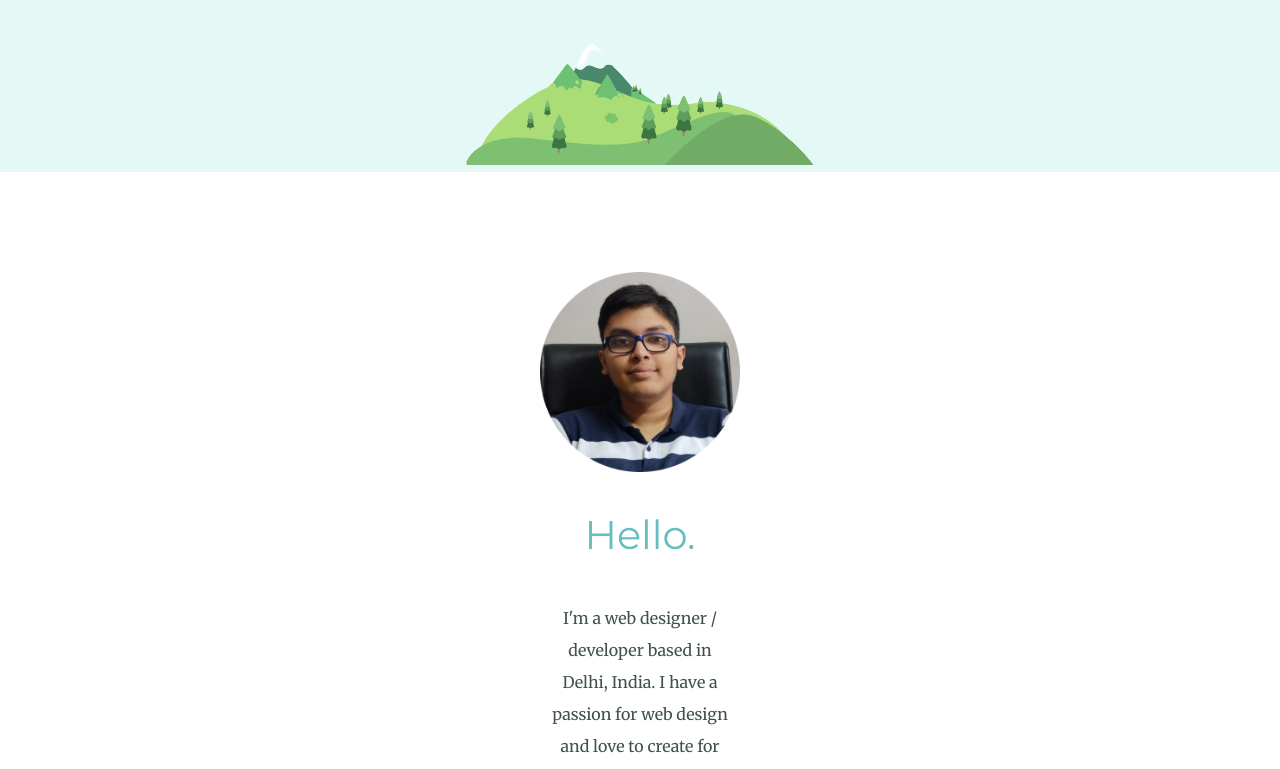
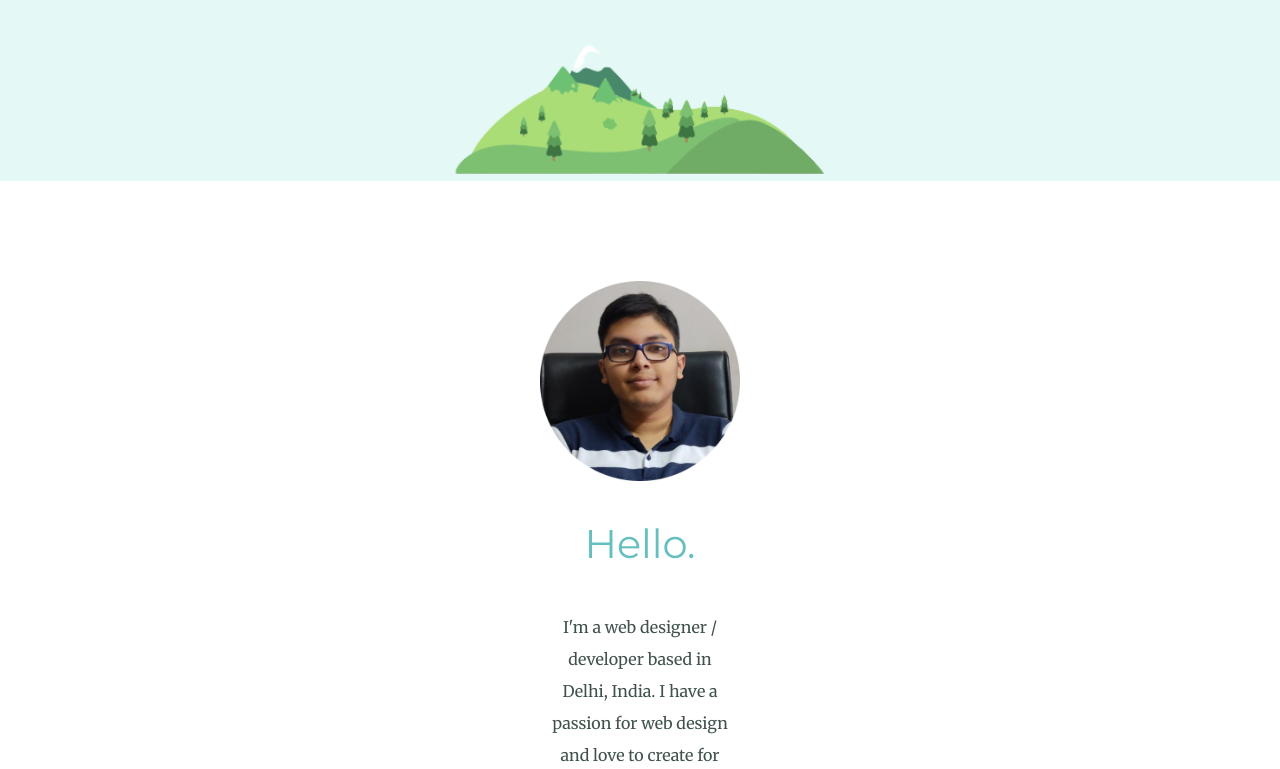
Before and after one commit to anshmangla/cv, a plain HTML site: page index.html in a window 1280 px wide. Shown: the part 428-1197 px from the top of the page. Drawn offline with Linux system fonts and the light colour scheme.

Commit message:
Update styles.css

```diff
--- a/css/styles.css
+++ b/css/styles.css
@@ -83,6 +83,10 @@ p{
   right: 300px;
 }
 
+.mountain{
+  height: 150px;
+}
+
 .bottom-cloud {
   position: absolute;
   left: 250px;
```
